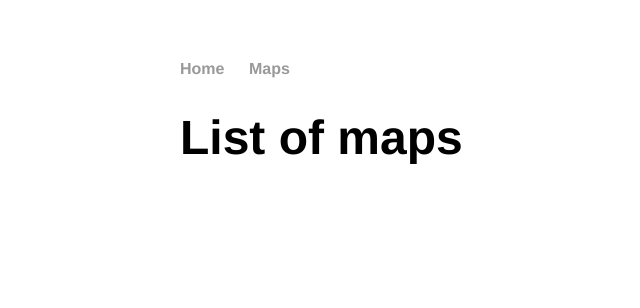
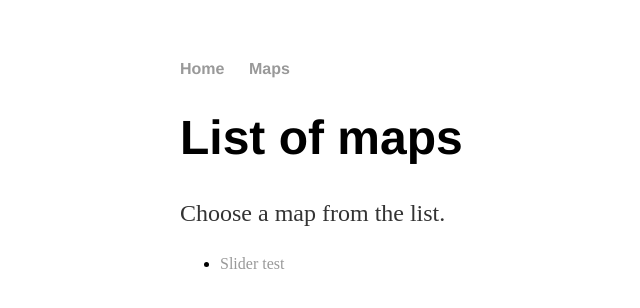
Before and after one commit to envirohub/envirohub.github.io, a Jekyll site: the page built from maps/index.html, in a window 1280 px wide. Shown: the top 308 px of the page, without its empty margins (12-652 px from the left). Built offline with Jekyll 4.4.1, drawn with Linux system fonts in a browser that asks for light colours.

Commit message:
Update index.html

```diff
--- a/maps/index.html
+++ b/maps/index.html
@@ -4,4 +4,8 @@ title: Maps
 ---
 <div class="blurb">
 	<h1>List of maps</h1>
+	<p>Choose a map from the list.</p>
+	<ul>
+		<li><a href="/slider_test">Slider test</a></li>
+	</ul>
 </div><!-- /.blurb -->
```
